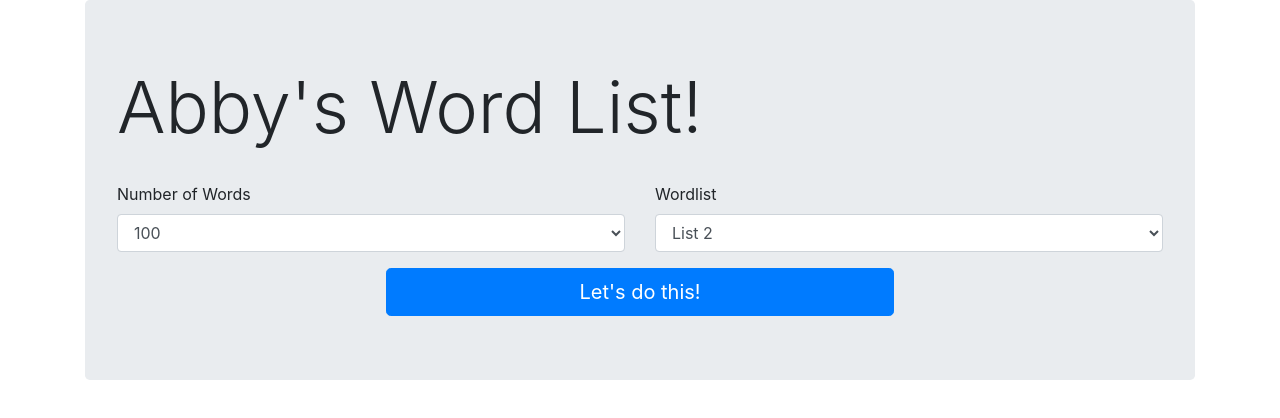
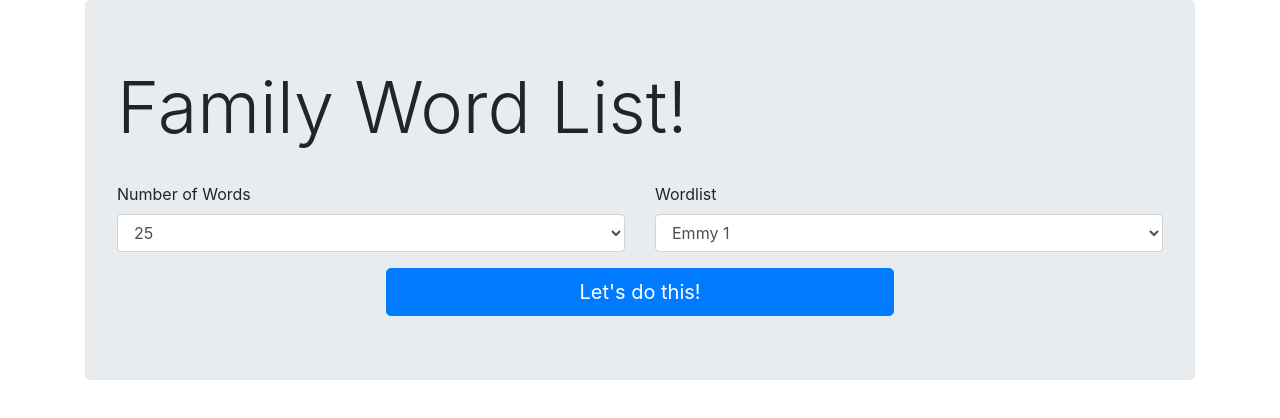
Before and after one commit to NLorchy/abby-word-list, a React (Create React App) app: page / in a window 1280 px wide. Shown: the top 418 px of the page. Built offline with nearby package versions, Linux system fonts and the light colour scheme.

Commit message:
created emmy list 1

```diff
--- a/src/components/StartGame.jsx
+++ b/src/components/StartGame.jsx
@@ -3,12 +3,19 @@ import { Jumbotron, Button, Row, Col, Progress, FormGroup, Label, Input } from '
 import { shuffle } from '../shuffle';
 import wordlist2 from '../wordlist2';
 import wordlist3 from '../wordlist3';
+import emmyWordList from "../emmy_wordlist";
 
 const word_lists = {
   "wordlist2":wordlist2,
   "wordlist3":wordlist3,
+  "emmyList1":emmyWordList,
 };
 
+const word_list_choices = {
+  "wordlist2":"Abby 2",
+  "wordlist3":"Abby 3",
+  "emmyList1":"Emmy 1",
+};
 
 class StartGame extends Component {
   constructor(props) {
@@ -20,10 +27,11 @@ class StartGame extends Component {
       endTime: Date.now(),
       wordIndex: 0,
       progressValue: 0,
-      numWords: 100,
-      listToUse: "wordlist2",
+      numWords: wordlist2.length + 1,
+      listToUse: "emmyList1",
       wordList: [],
-      currentWord: null
+      currentWord: null,
+      wordOptions:[25]
     };
 
     this.handleWordChange = this.handleWordChange.bind(this);
@@ -36,7 +44,16 @@ class StartGame extends Component {
 
   handleListSelect(event) {
     console.log(event);
-    this.setState({listToUse: event.target.value});
+    const num_words = word_lists[event.target.value].length + 1;
+    let word_options = [20,40,60,80,100];
+    if (num_words < 100)
+    {
+      word_options = [num_words]
+    }
+    this.setState({
+      listToUse: event.target.value,
+      wordOptions: word_options.slice(0)
+    });
   }
 
 
@@ -105,7 +122,7 @@ class StartGame extends Component {
       <Row>
         <Col>
           <Jumbotron>
-            <h1 className="display-3">Abby's Word List!</h1>
+            <h1 className="display-3">Family Word List!</h1>
             <br />
             <Row>
               <Col sm="12" md={{ size: 6, offset: 3 }}><Button block
@@ -130,27 +147,27 @@ class StartGame extends Component {
       <Row>
         <Col>
           <Jumbotron>
-            <h1 className="display-3">Abby's Word List!</h1>
+            <h1 className="display-3">Family Word List!</h1>
             <br />
             <Row>
               <Col>
               <FormGroup>
                 <Label for="numWords">Number of Words</Label>
-                <Input type="select" name="select" id="numWords" onChange={this.handleWordChange}>
-                  <option>100</option>
-                  <option>80</option>
-                  <option>60</option>
-                  <option>40</option>
-                  <option>20</option>
+                <Input type="select" name="select" id="numWords" onChange={this.handleWordChange} defaultValue={this.state.wordOptions[0]}>
+                  {this.state.wordOptions.map(item => <option>{item}</option>)}
                 </Input>
               </FormGroup>
               </Col>
               <Col>
               <FormGroup>
                 <Label for="wordlist">Wordlist</Label>
-                <Input type="select" name="wordlistSelect" id="wordlist" onChange={this.handleListSelect}>
-                  <option value='wordlist2'>List 2</option>
-                  <option value='wordlist3'>List 3</option>
+                <Input type="select" name="wordlistSelect" id="wordlist" onChange={this.handleListSelect}  defaultValue={this.state.listToUse}>
+                  {
+                    Object.keys(word_list_choices).map(key => {
+                      const val = key;
+                      return (<option value={val}>{word_list_choices[key]}</option>)
+                    })
+                  }
                 </Input>
               </FormGroup>
               </Col>
@@ -186,17 +203,17 @@ class StartGame extends Component {
             <Row>
               <Col>
                 <Button
+                  color="danger" size="lg"
+                  onClick={(e) => this.NextWord(false)}
+                  block
+                >Uh-oh!</Button>
+              </Col>
+              <Col>
+                <Button
                   color="success" size="lg"
                   onClick={(e) => this.NextWord(true)}
                   block
                 >Correct!</Button>
-              </Col>
-              <Col>
-                <Button
-                  color="danger" size="lg"
-                  onClick={(e) => this.NextWord(false)}
-                  block
-                >Uh-oh!</Button>
               </Col>
             </Row>
             <br />
--- /dev/null
+++ b/src/emmy_wordlist.js
@@ -0,0 +1,29 @@
+
+const emmyWordList=[
+"on",
+"for",
+"she",
+"can",
+"off",
+"love",
+"am",
+"he",
+"like",
+"to",
+"yes",
+"and",
+"go",
+"the",
+"if",
+"has",
+"no",
+"in",
+"what",
+"offsee",
+"got",
+"with",
+"they",
+"when",
+];
+
+export default emmyWordList;
```
Also changed, not shown: 1 other file (tests, documents, lock files or other folders).
